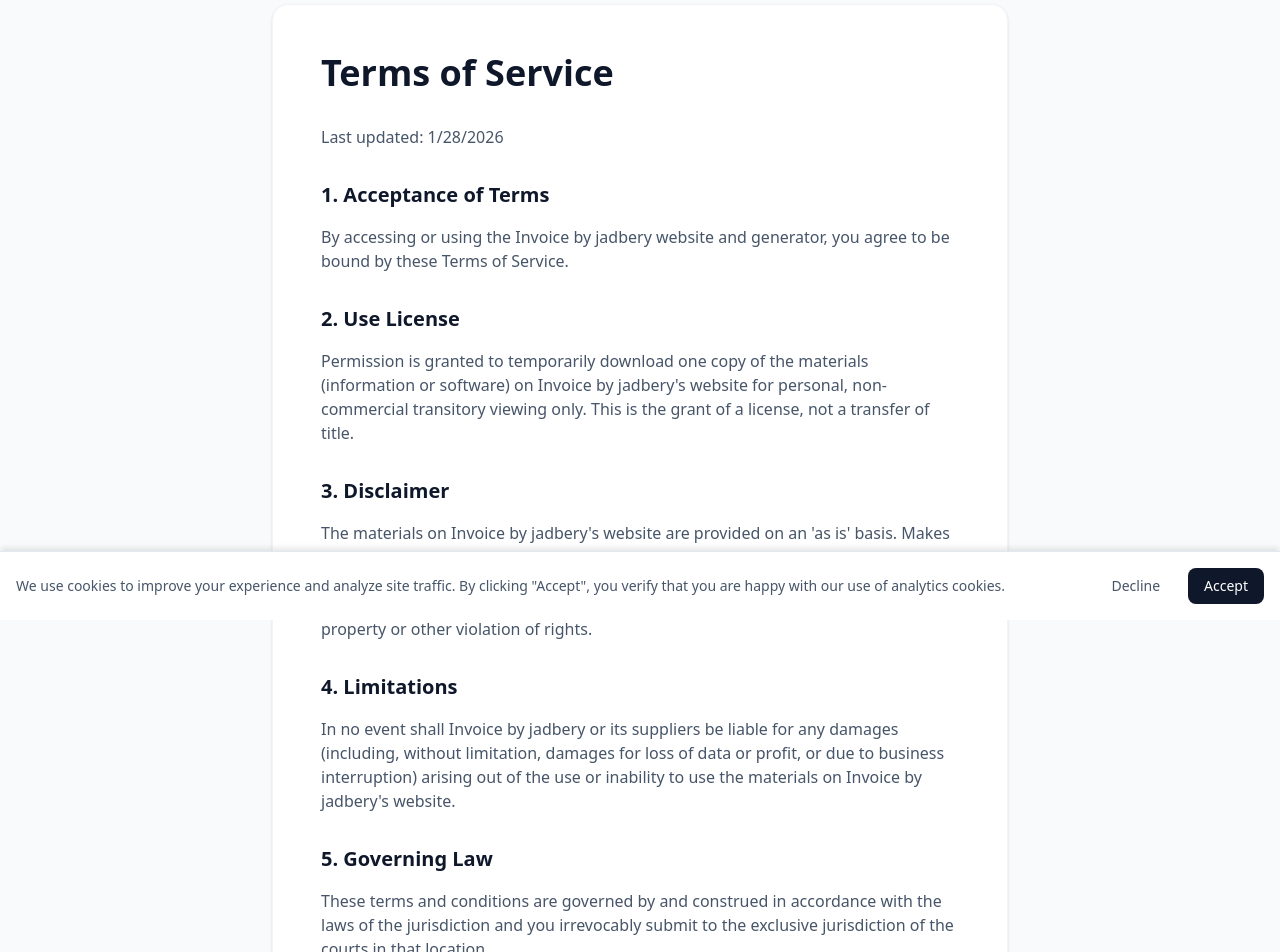
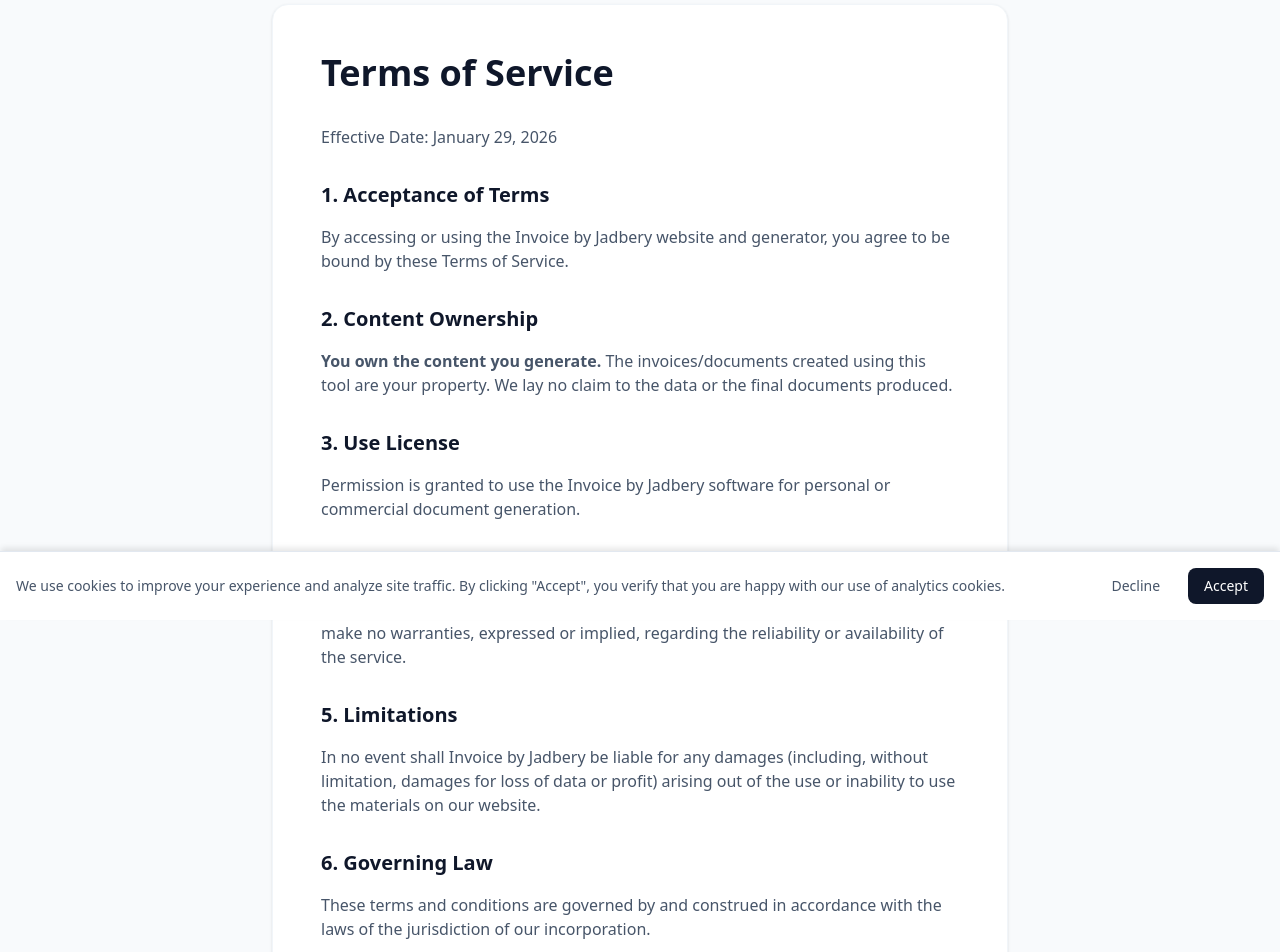
Before and after one commit to shihabsaleem/invoice-landing, a Next.js app: page /terms in a window 1280 px wide. Shown: the part 180-1132 px from the top of the page. Built offline with nearby package versions, Linux system fonts and the light colour scheme.

Commit message:
seo optimized

```diff
--- a/src/app/privacy/page.tsx
+++ b/src/app/privacy/page.tsx
@@ -13,7 +13,7 @@
                     <h1 className="text-3xl md:text-4xl font-bold text-slate-900 mb-8">Privacy Policy</h1>
 
                     <div className="prose prose-slate max-w-none">
-                        <p className="text-slate-600 mb-6">Last updated: {new Date().toLocaleDateString()}</p>
+                        <p className="text-slate-600 mb-6">Effective Date: January 29, 2026</p>
 
                         <h2 className="text-xl font-bold text-slate-900 mt-8 mb-4">1. Information We Collect</h2>
                         <p className="text-slate-600 mb-4">
@@ -33,7 +33,7 @@
 
                         <h2 className="text-xl font-bold text-slate-900 mt-8 mb-4">4. Third-Party Services</h2>
                         <p className="text-slate-600 mb-4">
-                            We may use standard analytics tools (like Google Analytics) to understand website traffic, but these do not link to your invoice data.
+                            We use <strong>Google Analytics 4</strong> to understand anonymous website traffic and usage patterns (e.g., usage of features). This helps us improve the user experience. You can opt-out of cookie tracking via the banner on our site. These tools do not have access to the specific content of your invoices.
                         </p>
 
                         <h2 className="text-xl font-bold text-slate-900 mt-8 mb-4">5. Contact Us</h2>
--- a/src/app/terms/page.tsx
+++ b/src/app/terms/page.tsx
@@ -13,32 +13,36 @@
                     <h1 className="text-3xl md:text-4xl font-bold text-slate-900 mb-8">Terms of Service</h1>
 
                     <div className="prose prose-slate max-w-none">
-                        <p className="text-slate-600 mb-6">Last updated: {new Date().toLocaleDateString()}</p>
+                        <p className="text-slate-600 mb-6">Effective Date: January 29, 2026</p>
 
                         <h2 className="text-xl font-bold text-slate-900 mt-8 mb-4">1. Acceptance of Terms</h2>
                         <p className="text-slate-600 mb-4">
-                            By accessing or using the Invoice by jadbery website and generator, you agree to be bound by these Terms of Service.
+                            By accessing or using the Invoice by Jadbery website and generator, you agree to be bound by these Terms of Service.
                         </p>
 
-                        <h2 className="text-xl font-bold text-slate-900 mt-8 mb-4">2. Use License</h2>
+                        <h2 className="text-xl font-bold text-slate-900 mt-8 mb-4">2. Content Ownership</h2>
                         <p className="text-slate-600 mb-4">
-                            Permission is granted to temporarily download one copy of the materials (information or software) on Invoice by jadbery's website for personal, non-commercial transitory viewing only.
-                            This is the grant of a license, not a transfer of title.
+                            <strong>You own the content you generate.</strong> The invoices/documents created using this tool are your property. We lay no claim to the data or the final documents produced.
                         </p>
 
-                        <h2 className="text-xl font-bold text-slate-900 mt-8 mb-4">3. Disclaimer</h2>
+                        <h2 className="text-xl font-bold text-slate-900 mt-8 mb-4">3. Use License</h2>
                         <p className="text-slate-600 mb-4">
-                            The materials on Invoice by jadbery's website are provided on an 'as is' basis. Makes no warranties, expressed or implied, and hereby disclaims and negates all other warranties including, without limitation, implied warranties or conditions of merchantability, fitness for a particular purpose, or non-infringement of intellectual property or other violation of rights.
+                            Permission is granted to use the Invoice by Jadbery software for personal or commercial document generation.
                         </p>
 
-                        <h2 className="text-xl font-bold text-slate-900 mt-8 mb-4">4. Limitations</h2>
+                        <h2 className="text-xl font-bold text-slate-900 mt-8 mb-4">4. Disclaimer</h2>
                         <p className="text-slate-600 mb-4">
-                            In no event shall Invoice by jadbery or its suppliers be liable for any damages (including, without limitation, damages for loss of data or profit, or due to business interruption) arising out of the use or inability to use the materials on Invoice by jadbery's website.
+                            The materials on Invoice by Jadbery's website are provided on an 'as is' basis. We make no warranties, expressed or implied, regarding the reliability or availability of the service.
                         </p>
 
-                        <h2 className="text-xl font-bold text-slate-900 mt-8 mb-4">5. Governing Law</h2>
+                        <h2 className="text-xl font-bold text-slate-900 mt-8 mb-4">5. Limitations</h2>
                         <p className="text-slate-600 mb-4">
-                            These terms and conditions are governed by and construed in accordance with the laws of the jurisdiction and you irrevocably submit to the exclusive jurisdiction of the courts in that location.
+                            In no event shall Invoice by Jadbery be liable for any damages (including, without limitation, damages for loss of data or profit) arising out of the use or inability to use the materials on our website.
+                        </p>
+
+                        <h2 className="text-xl font-bold text-slate-900 mt-8 mb-4">6. Governing Law</h2>
+                        <p className="text-slate-600 mb-4">
+                            These terms and conditions are governed by and construed in accordance with the laws of the jurisdiction of our incorporation.
                         </p>
                     </div>
                 </div>
--- a/src/data/landing-content.ts
+++ b/src/data/landing-content.ts
@@ -85,8 +85,9 @@
         links: [
             { text: "Privacy Policy", href: "/privacy" },
             { text: "Terms of Service", href: "/terms" },
-            { text: "jadbery.com", href: "https://jadbery.com" },
-            { text: "Support", href: "mailto:support@jadbery.com" }
+            { text: "Support", href: "mailto:support@jadbery.com" },
+            { text: "Dev", href: "https://shihabsaleem.site" },
+            { text: "jadbery", href: "https://jadbery.com" },
         ]
     }
 };
```
